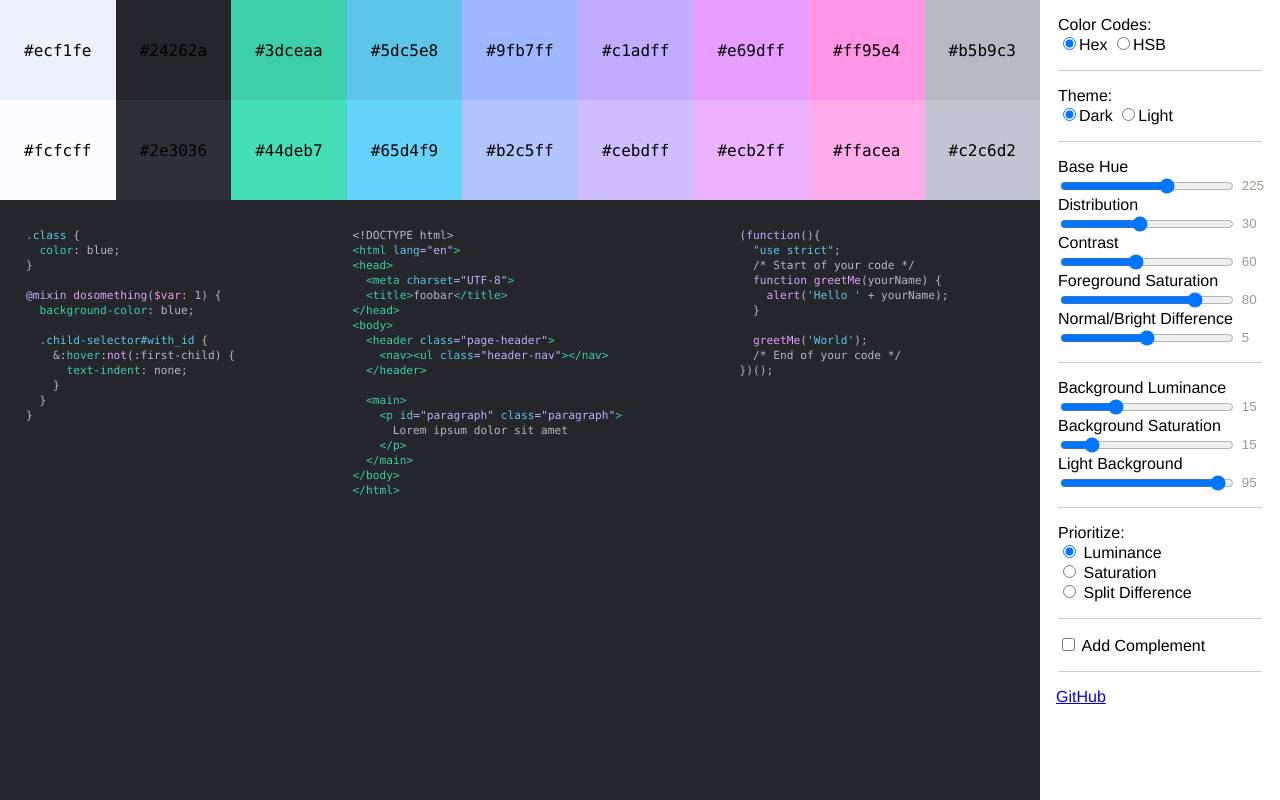
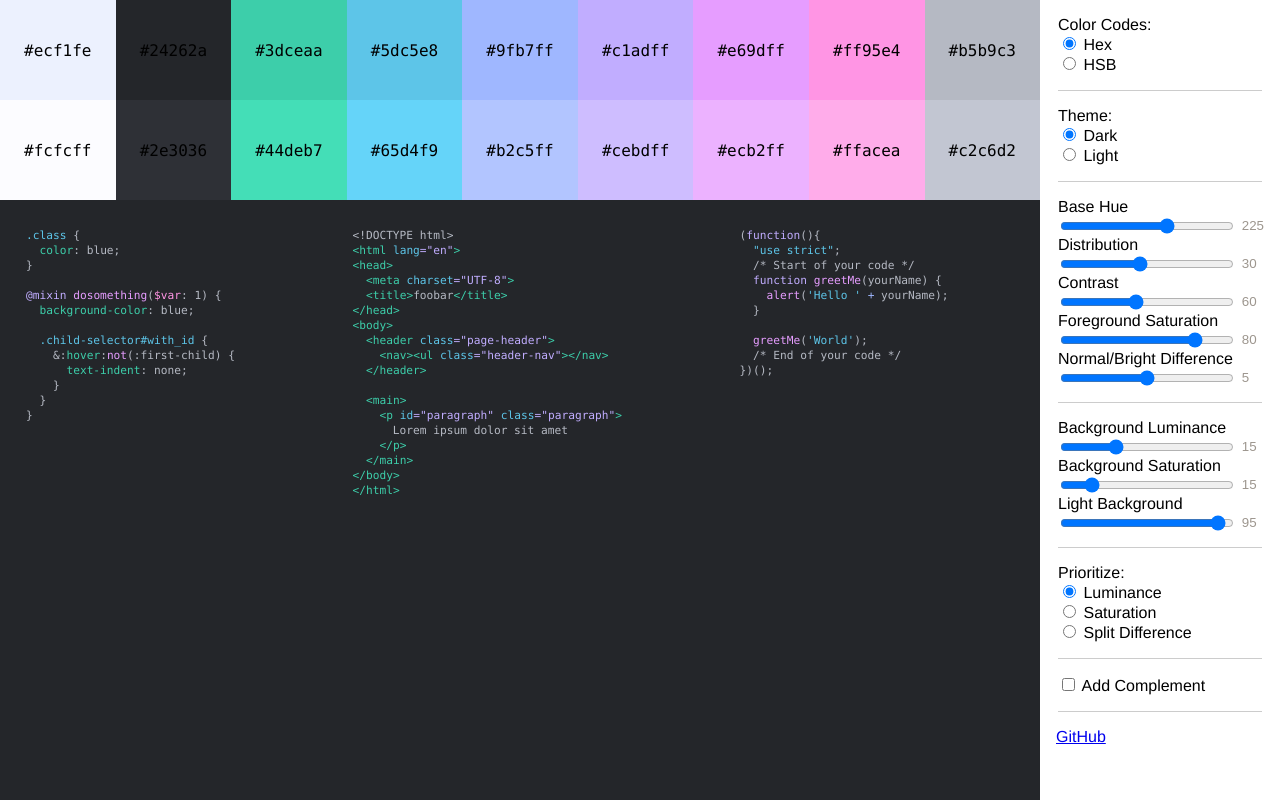
Before and after one commit to jsit/syntax-themer, a plain HTML site: page index.html in a window 1280 px wide. Drawn offline with Linux system fonts and the light colour scheme.

Commit message:
Add radio field labels

```diff
--- a/css/style.css
+++ b/css/style.css
@@ -124,7 +124,7 @@ code {
   height: 100px;
   display: inline-flex;
   justify-content: center;
-  flex-shrink: 1;
+  flex-shrink: 0;
   flex-grow: 1;
   align-items: center;
   font-family: Menlo, sans-serif;
--- a/index.html
+++ b/index.html
@@ -109,14 +109,32 @@
 
     <fieldset class="samples-toggle">
       <p>Color Codes:</p>
-      <input id="showAsHex" type="radio" name="colorCode" checked oninput="getHexes();">Hex</input>
-      <input id="showAsHsb" type="radio" name="colorCode" oninput="getHexes();">HSB</input>
+
+      <div class="field">
+        <input id="showAsHex" type="radio" name="colorCode" checked oninput="getHexes();">
+        <label for="showAsHex">Hex</label>
+      </div>
+
+      <div class="field">
+        <input id="showAsHsb" type="radio" name="colorCode" oninput="getHexes();">
+        <label for="showAsHsb">HSB</label>
+      </div>
+
     </fieldset>
 
     <fieldset class="theme-toggle">
       <p>Theme:</p>
-      <input id="themeDark" type="radio" name="theme" checked oninput="changeTheme();">Dark</input>
-      <input id="themeLight" type="radio" name="theme" oninput="changeTheme();">Light</input>
+
+      <div class="field">
+        <input id="themeDark" type="radio" name="theme" checked oninput="changeTheme();">
+        <label for="themeDark">Dark</label>
+      </div>
+
+      <div class="field">
+        <input id="themeLight" type="radio" name="theme" oninput="changeTheme();">
+        <label for="themeLight">Light</label>
+      </div>
+
     </fieldset>
 
     <fieldset>
@@ -174,21 +192,21 @@
         <li>
           <div class="field">
             <input type="radio" name="priority" id="prioritizeLum" checked oninput="getHexes(); this.setAttribute('value', this.value);">
-            <label>Luminance</label>
+            <label for="prioritizeLum">Luminance</label>
           </div>
         </li>
 
         <li>
           <div class="field">
             <input type="radio" name="priority" id="prioritizeSat" oninput="getHexes(); this.setAttribute('value', this.value);">
-            <label>Saturation</label>
+            <label for="prioritizeSat">Saturation</label>
           </div>
         </li>
 
         <li>
           <div class="field">
             <input type="radio" name="priority" id="prioritizeSplit" oninput="getHexes(); this.setAttribute('value', this.value);">
-            <label>Split Difference</label>
+            <label for="prioritizeSplit">Split Difference</label>
           </div>
         </li>
       </ul>
```
